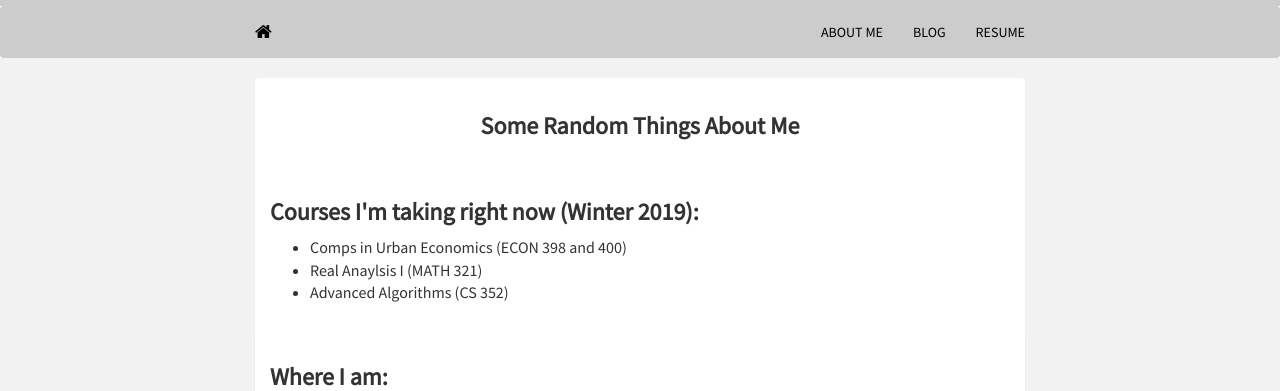
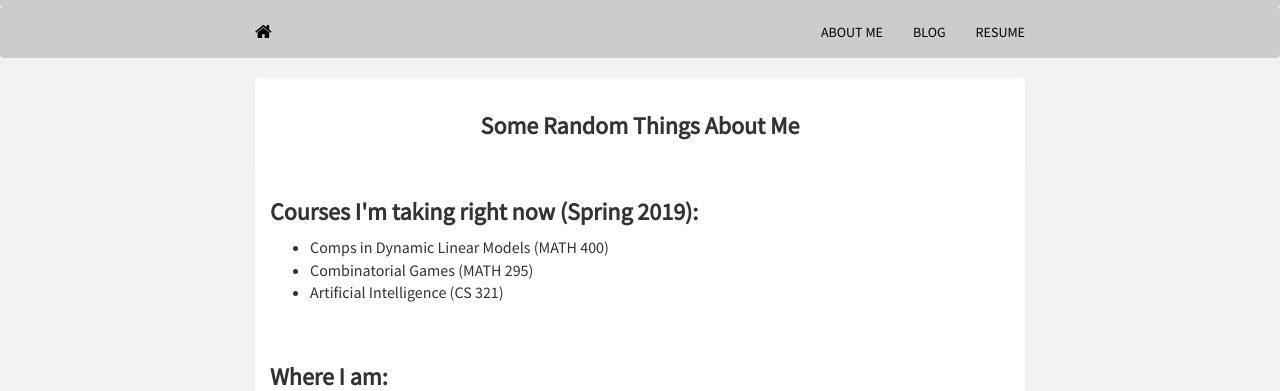
Before and after one commit to mrkaye97/mrkaye97.github.io, a Jekyll site: the page built from about.html, in a window 1280 px wide and 900 px high. Shown: the top 391 px of the window. Built offline with Jekyll 4.4.1, drawn with Linux system fonts in a browser that asks for light colours; nearby versions of some CDN libraries.

Commit message:
Update about.html

```diff
--- a/about.html
+++ b/about.html
@@ -25,11 +25,11 @@ Title: About Me
 
 		  <div class="panel panel-default">
     		<div class="panel-body">
-			  <h3><strong>Courses I'm taking right now (Winter 2019):</strong></h3>
+			  <h3><strong>Courses I'm taking right now (Spring 2019):</strong></h3>
 			  <ul style="list-style-type:disc">
-				  <li style="font-size:16px">Comps in Urban Economics (ECON 398 and 400)</li>
-				  <li style="font-size:16px">Real Anaylsis I (MATH 321)</li>
-				  <li style="font-size:16px">Advanced Algorithms (CS 352)</li>
+				  <li style="font-size:16px">Comps in Dynamic Linear Models (MATH 400)</li>
+				  <li style="font-size:16px">Combinatorial Games (MATH 295)</li>
+				  <li style="font-size:16px">Artificial Intelligence (CS 321)</li>
 				</ul>
 
 		  </div>
```
